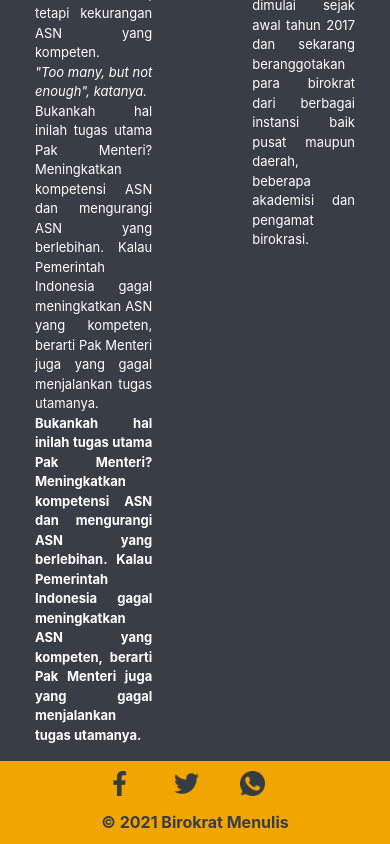
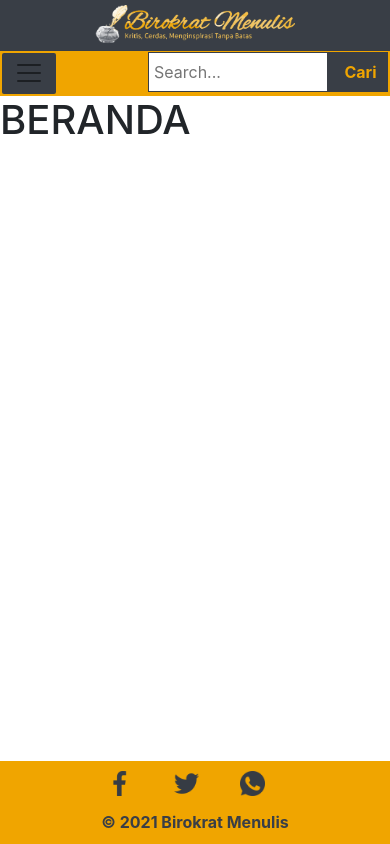
Before and after one commit to daffamaul30/FE-BM, a React (Create React App) app: page / in a window 390 px wide. Built offline with nearby package versions, Linux system fonts and the light colour scheme.

Commit message:
UPDATE: search

```diff
--- a/src/components/footer/index.js
+++ b/src/components/footer/index.js
@@ -1,6 +1,6 @@
 import React from 'react';
 
-import { Second } from '../../assets/images';
+// import { Second } from '../../assets/images';
 
 import 'bootstrap/dist/css/bootstrap.min.css';
 import './style.css';
@@ -38,7 +38,7 @@ const Footer = () => {
       <div className="jumbotron">
         <div>
           <div className="bottom-info row">
-            <div className="col">
+            {/* <div className="col">
               <img
                 className="second-logo"
                 alt="birokrat menulis"
@@ -86,7 +86,7 @@ const Footer = () => {
                 berbagai instansi baik pusat maupun daerah, beberapa akademisi
                 dan pengamat birokrasi.
               </p>
-            </div>
+            </div> */}
           </div>
         </div>
       </div>
--- a/src/components/headerVisitor/index.js
+++ b/src/components/headerVisitor/index.js
@@ -125,7 +125,7 @@ const HeaderVisitor = () => {
             {header}
           </Nav>
         </Collapse>
-        <form className="form-inline my-2 my-lg-0">
+        {/* <form className="form-inline my-2 my-lg-0">
           <input
             className="form-control mr-sm-2"
             type="search"
@@ -135,6 +135,17 @@ const HeaderVisitor = () => {
           <button className="btn my-2 my-sm-0" type="submit">
             Search
           </button>
+        </form> */}
+        <form id="form-search" onSubmit={() => {}} role="search">
+          <input
+            id="input-search"
+            type="search"
+            placeholder="Search..."
+            required
+          />
+          <button id="submit-search" type="submit">
+            Cari
+          </button>
         </form>
       </Navbar>
     </>
--- a/src/components/headerVisitor/style.css
+++ b/src/components/headerVisitor/style.css
@@ -16,33 +16,6 @@
 .navbar {
   background-color: var(--secondary-color);
   padding: 0;
-}
-
-form {
-  position: absolute;
-  right: 0;
-  top: 0;
-  margin-right: 10px;
-  margin-bottom: 0;
-  color: var(--primary-color);
-}
-
-form .form-control {
-  border-radius: 0px;
-  border: px solid var(--primary-color);
-  margin-right: 0;
-}
-
-form .btn {
-  background-color: var(--primary-color);
-  color: var(--secondary-color);
-  border: 2px solid var(--primary-color);
-  border-radius: 0px;
-}
-
-form .btn:hover {
-  background-color: var(--secondary-color);
-  color: var(--primary-color);
 }
 
 .nav-link {
@@ -70,17 +43,85 @@ button.navbar-toggler {
   height: 45px;
 }
 
-.fomr-inline .form-control {
-  width: 50px;
+/* Search Feature */
+
+#form-search {
+  position: absolute;
+  width: 15rem;
+  right: 0;
+  margin-right: 50px;
+  background: var(--primary-color);
+}
+#input-search,
+#submit-search {
+  height: 40px;
+  border: 1px solid var(--primary-color);
+}
+
+input[type='search'] {
+  outline: 0;
+  width: 100%;
+  background: white;
+  padding: 5px;
+  appearance: none;
+  transition: all 0.3s cubic-bezier(0, 0, 0.43, 1.49);
+  transition-property: width, border-radius;
+  z-index: 1;
+  position: relative;
+}
+#submit-search {
+  display: block;
+  position: absolute;
+  top: 0;
+  right: 0;
+  width: 70px;
+  font-weight: bold;
+  background: var(--primary-color);
+  color: var(--secondary-color);
+}
+input:not(:placeholder-shown) {
+  width: calc(100% - 70px);
 }
 
 /* Responsive */
 @media only screen and (max-width: 600px) {
-  form .form-control {
-    width: 150px !important;
+  #input-search {
+    width: 180px !important;
   }
-  form {
+  #form-search {
     position: absolute;
+    top: 0;
+    margin-top: 1.5px;
+    margin-right: 2px;
+  }
+  #submit-search {
+    width: 55px;
+  }
+
+  .logo img {
+    width: 200px;
+  }
+  .logo {
+    padding: 5px;
+  }
+}
+
+@media only screen and (max-width: 300px) {
+  body{
+    font-size: 15px;
+  }
+  #input-search {
+    width: 105px !important;
+  }
+  #form-search {
+    position: absolute;
+    top: 0;
+    margin-top: 1.5px;
+    margin-right: 2px;
+    width: 10rem;
+  }
+  #submit-search {
+    width: 55px;
   }
   .logo img {
     width: 200px;
@@ -88,25 +129,4 @@ button.navbar-toggler {
   .logo {
     padding: 5px;
   }
-  form.form-inline.my-2.my-lg-0 {
-    margin-top: -5px !important;
-  }
 }
-
-@media only screen and (max-width: 300px) {
-  form .form-control {
-    width: 100px !important;
-  }
-  form {
-    position: absolute;
-  }
-  .logo img {
-    width: 200px;
-  }
-  .logo {
-    padding: 5px;
-  }
-  form.form-inline.my-2.my-lg-0 {
-    margin-top: -5px !important;
-  }
-}
```
